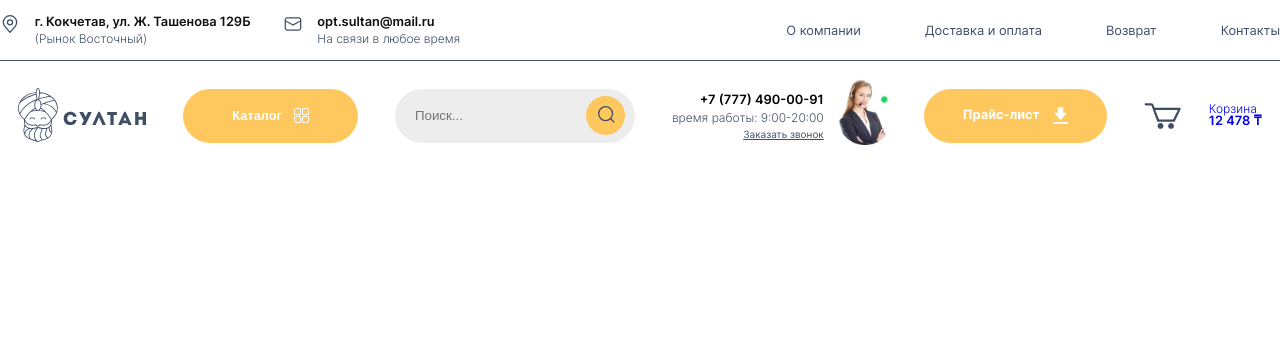
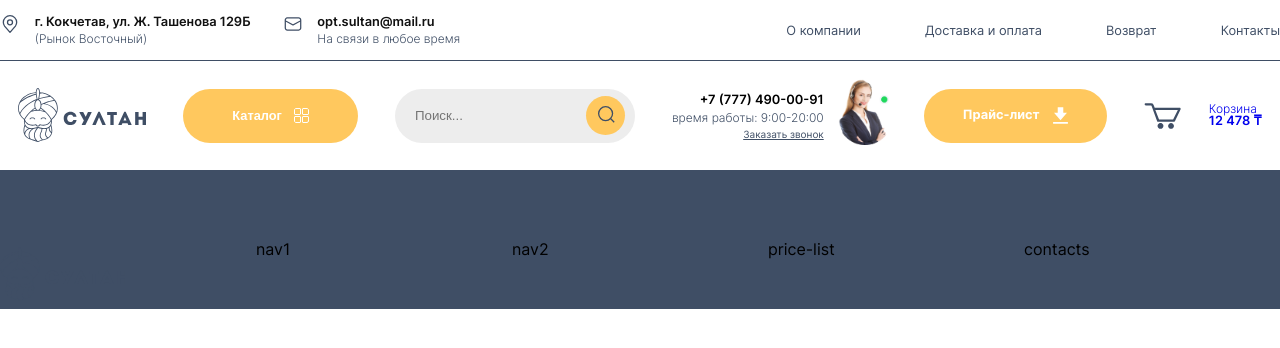
Before and after one commit to DrunFail/E-commerce-hotels.ru, a React (Create React App) app: page / in a window 1280 px wide. Shown: the top 348 px of the page. Built offline with nearby package versions, Linux system fonts and the light colour scheme.

Commit message:
refactor SpriteIcon

```diff
--- a/src/UI/buttons/buttonRemove/ButtonRemove.tsx
+++ b/src/UI/buttons/buttonRemove/ButtonRemove.tsx
@@ -1,11 +1,12 @@
 import SpriteIcon from "../../../components/spriteIcon/SpriteIcon";
-import Sprite from '../../../assets/img/sprite.svg';
 import styles from './ButtonRemove.module.scss';
 
 
 
 export default function ButtonRemove() {
     return (
-        <button className={styles.button }><SpriteIcon sprite={Sprite} id={"remove"} /></button>
+        <button className={styles.button}>
+            <SpriteIcon id={"remove"} />
+        </button>
     );
 }
--- a/src/UI/inputs/searchInput/SearchInput.tsx
+++ b/src/UI/inputs/searchInput/SearchInput.tsx
@@ -1,6 +1,5 @@
 import SpriteIcon from "../../../components/spriteIcon/SpriteIcon";
 import ButtonSearch from "../../buttons/buttonSearch/ButtonSearch";
-import Sprite from "../../../assets/img/sprite.svg";
 import './SearchInput.scss';
 
 export default function SearchInput() {
@@ -9,7 +8,7 @@ export default function SearchInput() {
             <input type='text' placeholder='Поиск...'/>
             <div className='button-container'>
                 <ButtonSearch>
-                    <SpriteIcon sprite={Sprite} id='search' />
+                    <SpriteIcon id='search' />
                 </ButtonSearch>
             </div>
         </div>
--- a/src/UI/logo/Logo.tsx
+++ b/src/UI/logo/Logo.tsx
@@ -1,17 +1,17 @@
 import { ReactNode } from "react";
+import SpriteIcon from "../../components/spriteIcon/SpriteIcon";
 import styles from './Logo.module.scss';
 
 interface LogoProps {
-    children: ReactNode,
     href: string
 }
 
 
-export default function Logo({ children, href }: LogoProps) {
+export default function Logo({href }: LogoProps) {
     return (
         <div className={styles.logo }>
             <a href={href }>
-                {children}
+                <SpriteIcon id="logo" />
             </a>
         </div>
     );
--- a/src/components/cart/cartListItem/CartListItem.tsx
+++ b/src/components/cart/cartListItem/CartListItem.tsx
@@ -2,7 +2,6 @@ import ButtonRemove from "../../../UI/buttons/buttonRemove/ButtonRemove";
 import { ProductItem } from "../../catalog/interfaces/interfaces";
 import SpriteIcon from "../../spriteIcon/SpriteIcon";
 import styles from './CartListItem.module.scss';
-import Sprite from '../../../assets/img/sprite.svg';
 
 interface CartListItemProps {
     elem: ProductItem
@@ -18,8 +17,8 @@ export default function CartListItem({ elem }: CartListItemProps) {
             <div className={styles.text }>
                 <div className={styles.volume }>
                     {elem.volume.toLowerCase() == 'объем'
-                        ? <SpriteIcon sprite={Sprite} id='bottle' />
-                        : <SpriteIcon sprite={Sprite} id='box' />}
+                        ? <SpriteIcon id='bottle' />
+                        : <SpriteIcon id='box' />}
                     <p>{elem.size}</p>
                 </div>
                 <p className={styles.mainTitle }>{elem.brand} {elem.title}</p>
--- a/src/components/catalog/productListItem/ProductListItem.tsx
+++ b/src/components/catalog/productListItem/ProductListItem.tsx
@@ -2,7 +2,6 @@ import ButtonInCart from "../../../UI/buttons/buttonInCart/ButtonInCart";
 import SpriteIcon from "../../spriteIcon/SpriteIcon";
 import { ProductItem } from "../interfaces/interfaces";
 import styles from './ProductListItem.module.scss';
-import Sprite from '../../../assets/img/sprite.svg';
 
 interface ProductListItemProps {
     item: ProductItem
@@ -19,8 +18,8 @@ export default function ProductListItem({ item }: ProductListItemProps) {
                 <img src={item.url} alt={item.title} />
                 <div>
                     <p>{item.volume.toLowerCase() == 'объем'
-                        ? <SpriteIcon sprite={Sprite} id='bottle' />
-                        : <SpriteIcon sprite={Sprite} id='box' />}
+                        ? <SpriteIcon id='bottle' />
+                        : <SpriteIcon id='box' />}
                     </p>
                     <p>{item.size}</p>
                 </div>
@@ -37,7 +36,7 @@ export default function ProductListItem({ item }: ProductListItemProps) {
             <div className={styles.price}>
                 <p>{item.price} T</p>
                 <ButtonInCart text='В корзину'>
-                    <SpriteIcon sprite={Sprite} id='cart-white' />
+                    <SpriteIcon  id='cart-white' />
                 </ButtonInCart>
             </div>
 
--- /dev/null
+++ b/src/components/footer/Footer.module.scss
@@ -0,0 +1,11 @@
+.footer{
+    background-color: var(--clr-dark-blue);
+
+    .container{
+        max-inline-size: var(--max-width);
+        margin-inline: auto;
+        padding-block-start: 71px;
+        display: grid;
+        grid-template-columns: repeat(5,1fr);
+    }
+}
--- /dev/null
+++ b/src/components/footer/Footer.tsx
@@ -0,0 +1,19 @@
+import Logo from '../../UI/logo/Logo';
+import styles from './Footer.module.scss';
+
+
+export default function Footer() {
+    return (
+        <footer className={styles.footer}>
+            <div className={styles.container}>
+                <div><Logo href="/" /></div>
+                <div>nav1</div>
+
+                <div>nav2</div>
+                <div>price-list</div>
+                <div>contacts</div>
+            </div>
+
+        </footer>
+    );
+}
--- a/src/components/header/Header.tsx
+++ b/src/components/header/Header.tsx
@@ -55,11 +55,11 @@ export default function Header() {
                         <>
 
                             <HeaderCurrentShop address={'г. Кокчетав, ул. Ж. Ташенова 129Б'} description={'(Рынок Восточный)'}>
-                                <SpriteIcon sprite={Sprite} id={'location'} />
+                                <SpriteIcon id={'location'} />
                             </HeaderCurrentShop>
 
                             <HeaderEmailFeedback email={'opt.sultan@mail.ru '} description={'На связи в любое время'} >
-                                <SpriteIcon sprite={Sprite} id={'mail'} />
+                                <SpriteIcon  id={'mail'} />
                             </HeaderEmailFeedback>
 
 
@@ -70,15 +70,13 @@ export default function Header() {
                     {size <= 800 &&
                         <>
                             <ButtonBurger>
-                                <SpriteIcon sprite={Sprite} id='burger' />
+                                <SpriteIcon  id='burger' />
                             </ButtonBurger>
 
-                            <Logo href='/'>
-                                <SpriteIcon sprite={Sprite} id={'logo'} />
-                            </Logo>
+                            <Logo href='/' />
 
                             <HeaderCartBlock text={'Корзина'} linkUrl={'cart'} totalPrice={'12 478 ₸'}>
-                                <SpriteIcon sprite={Sprite} id={'cart'} />
+                                <SpriteIcon id={'cart'} />
                             </HeaderCartBlock>
                         </>
                     }
@@ -89,13 +87,11 @@ export default function Header() {
                 <div className='header-bottom'>
                     {size > 800 &&
 
-                        <Logo href='/'>
-                            <SpriteIcon sprite={Sprite} id={'logo'} />
-                        </Logo>
+                        <Logo href='/'  />
                     }
 
                     <ButtonCatalog text='Каталог'>
-                        <SpriteIcon sprite={Sprite} id={'catalog'} />
+                        <SpriteIcon  id={'catalog'} />
                     </ButtonCatalog>
 
 
@@ -103,7 +99,7 @@ export default function Header() {
                     {size < 800 &&
 
                         <MobileButtonSearch text='Поиск'>
-                            <SpriteIcon sprite={Sprite} id={'search'} />
+                            <SpriteIcon  id={'search'} />
                         </MobileButtonSearch>
                     }
 
@@ -112,7 +108,7 @@ export default function Header() {
 
                             <SearchForm>
                                 <ButtonSearch >
-                                    <SpriteIcon sprite={Sprite} id='search' />
+                                    <SpriteIcon  id='search' />
                                 </ButtonSearch>
                             </SearchForm>
 
@@ -124,13 +120,13 @@ export default function Header() {
 
 
                             <ButtonDownload link={'#'} text={'Прайс-лист'}>
-                                <SpriteIcon sprite={Sprite} id={'download'} />
+                                <SpriteIcon id={'download'} />
                             </ButtonDownload>
 
 
 
                             <HeaderCartBlock text={'Корзина'} linkUrl={'cart'} totalPrice={'12 478 ₸'}>
-                                <SpriteIcon sprite={Sprite} id={'cart'} />
+                                <SpriteIcon  id={'cart'} />
                             </HeaderCartBlock>
                         </>}
 
--- a/src/components/layout/Layout.tsx
+++ b/src/components/layout/Layout.tsx
@@ -1,4 +1,5 @@
 import { Outlet } from "react-router-dom";
+import Footer from "../footer/Footer";
 import Header from "../header/Header";
 
 export default function Layout() {
@@ -8,6 +9,7 @@ export default function Layout() {
             <main>
                 <Outlet />
             </main>
+            <Footer />
         </>
 
     );
--- a/src/components/spriteIcon/SpriteIcon.tsx
+++ b/src/components/spriteIcon/SpriteIcon.tsx
@@ -1,13 +1,15 @@
+import Sprite from '../../assets/img/sprite.svg';
+
+
 interface SpriteIconProps {
-    sprite: string,
     id: string
 }
 
 
-export default function SpriteIcon({ sprite, id }:SpriteIconProps) {
+export default function SpriteIcon({ id }:SpriteIconProps) {
     return (
         <svg>
-            <use href={`${sprite}#${id}`} />
+            <use href={`${Sprite}#${id}`} />
         </svg>
     );
 }
```
